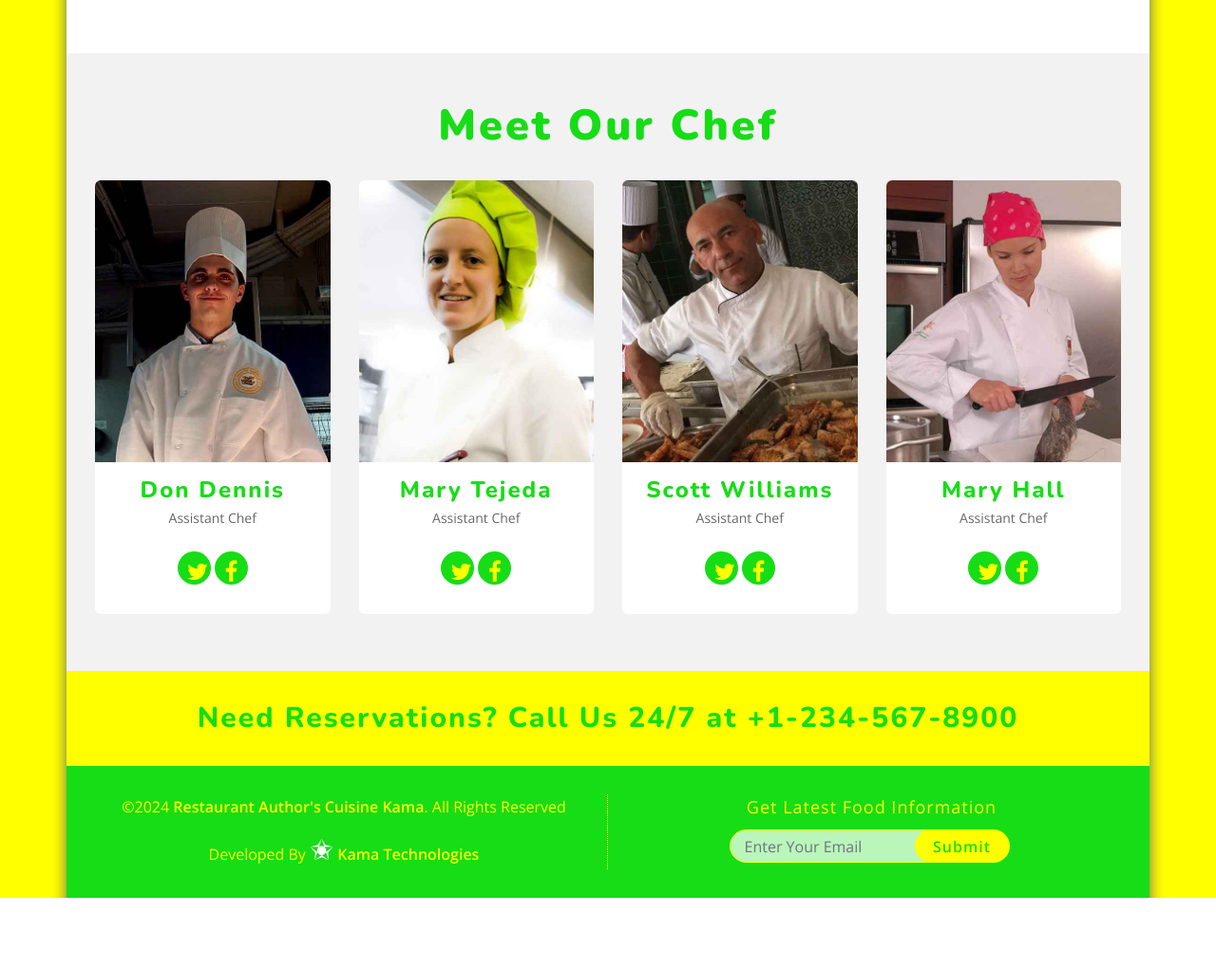
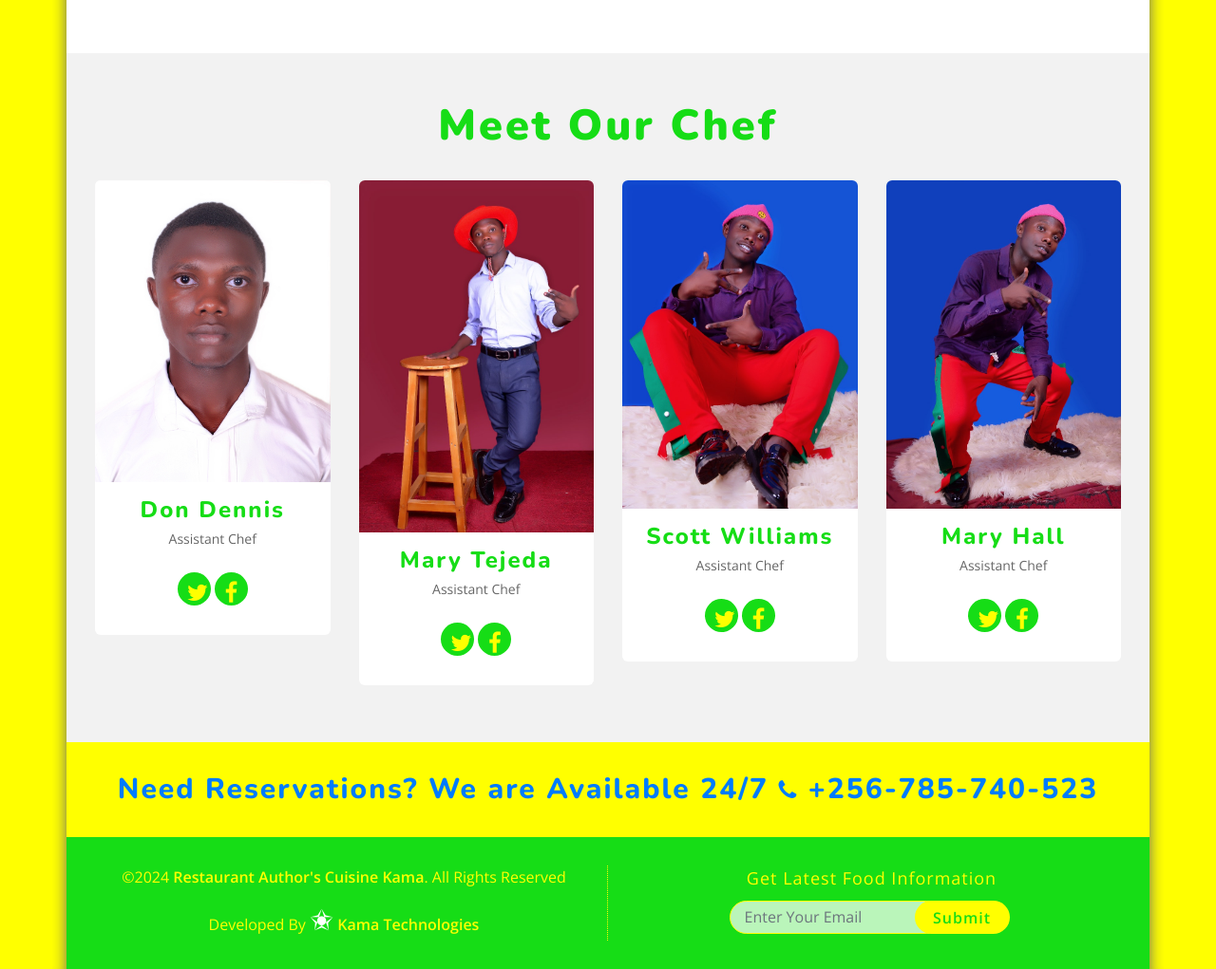
Before and after one commit to DeveloperJulias/Restaurant-Authors-Cuisine-Kama, a PHP site: page /about.php in a window 1280 px wide. Shown: the part 875-1896 px from the top of the page at 95% size. Before the commit the page ends 1821 px from the top, so only its background shows below. Run offline with PHP 8.4, Linux system fonts and the light colour scheme.

Commit message:
initial commit

```diff
--- a/about.php
+++ b/about.php
@@ -2,8 +2,7 @@
 <html lang="en">
     <head>
         <meta charset="utf-8">
-        <title>BD Restaurant</title>
-        <meta content="width=device-width, initial-scale=1.0" name="viewport">
+        <title>ABOUT US|AUTHOR'S CUISINE KAMA</title>        <meta content="width=device-width, initial-scale=1.0" name="viewport">
         <meta content="" name="keywords">
         <meta content="" name="description">
 
@@ -135,7 +134,7 @@
                     <div class="row">
                         <div class="col-sm-6 col-md-3">
                             <div class="single-team">
-                                <img src="img/team-1.jpg" alt="">
+                                <img src="./img/CEO.JPG" alt="">
                                 <h4>Don Dennis</h4>
                                 <p>Assistant Chef</p>
                                 <ul class="icon">
@@ -147,7 +146,7 @@
 
                         <div class="col-sm-6 col-md-3">
                             <div class="single-team">
-                                <img src="img/team-2.jpg" alt="">
+                                <img src="./IMG/mipicto (1).jpg" alt="">
                                 <h4>Mary Tejeda</h4>
                                 <p>Assistant Chef</p>
                                 <ul class="icon">
@@ -159,7 +158,7 @@
 
                         <div class="col-sm-6 col-md-3">
                             <div class="single-team">
-                                <img src="img/team-3.jpg" alt="">
+                                <img src="./img/mipicto (4).jpg" alt="">
                                 <h4>Scott Williams</h4>
                                 <p>Assistant Chef</p>
                                 <ul class="icon">
@@ -171,7 +170,7 @@
 
                         <div class="col-sm-6 col-md-3">
                             <div class="single-team">
-                                <img src="img/team-4.jpg" alt="">
+                                <img src="./img/mipicto (5).jpg" alt="">
                                 <h4>Mary Hall</h4>
                                 <p>Assistant Chef</p>
                                 <ul class="icon">
--- a/admin-login.php
+++ b/admin-login.php
@@ -3,8 +3,7 @@
 <head>
     <meta charset="utf-8">
     <meta name="viewport" content="width=device-width, initial-scale=1.0">
-    <title>BD Restaurant</title>
-    <link href="https://fonts.googleapis.com/css?family=Open+Sans:300,400,600|Nunito:600,700,800,900" rel="stylesheet">
+    <title>ADMIN LOGIN|AUTHOR'S CUISINE KAMA</title>    <link href="https://fonts.googleapis.com/css?family=Open+Sans:300,400,600|Nunito:600,700,800,900" rel="stylesheet">
     <link href="vendor/bootstrap/css/bootstrap.min.css" rel="stylesheet">
     <link href="vendor/font-awesome/css/font-awesome.min.css" rel="stylesheet">
     <link href="vendor/animate/animate.min.css" rel="stylesheet">
--- a/contact.php
+++ b/contact.php
@@ -2,8 +2,7 @@
 <html lang="en">
     <head>
         <meta charset="utf-8">
-        <title>BD Restaurant</title>
-        <meta content="width=device-width, initial-scale=1.0" name="viewport">
+        <title> CONTACT US|AUTHOR'S CUISINE KAMA</title>        <meta content="width=device-width, initial-scale=1.0" name="viewport">
         <meta content="" name="keywords">
         <meta content="" name="description">
 
--- a/includes/footer.php
+++ b/includes/footer.php
@@ -3,8 +3,8 @@
             <!-- Support Section Start -->
             <section id="support">
                 <div class="container">
-                    <h1>
-                        Need Reservations? Call Us 24/7 at +1-234-567-8900
+                    <h1 class="text-primary">
+                        Need Reservations? We are Available 24/7 <i class="fa fa-phone"></i>  +256-785-740-523
                     </h1>
                 </div>
             </section>
@@ -14,8 +14,6 @@
                 <div class="col-sm-6">
                     <div class="copyright">
                         <p> &copy;<?php echo date('Y');?> <a href="">Restaurant Author's Cuisine Kama</a>. All Rights Reserved</p>
-                        <!-- &rAarr; -->
-                        <!--/*** This template is free as long as you keep the footer author’s credit link/attribution link/backlink. If you'd like to use the template without the footer author’s credit link/attribution link/backlink, you can purchase the Credit Removal License from "./order.php/credit-removal". Thank you for your support. ***/-->
                         <p> Developed By <span style="color: white; font-size:30px;" >&#10028;</span>  <a href="https://www.kamatechnologies.co.in">Kama Technologies</a></p>
                     </div>
                 </div>
--- a/register-products.php
+++ b/register-products.php
@@ -2,8 +2,7 @@
 <html lang="en">
     <head>
         <meta charset="utf-8">
-        <title>BD Restaurant</title>
-        <meta content="width=device-width, initial-scale=1.0" name="viewport">
+        <title>REGISTER PRODUCTS|AUTHOR'S CUISINE KAMA</title>        <meta content="width=device-width, initial-scale=1.0" name="viewport">
         <meta content="" name="keywords">
         <meta content="" name="description">
 
```
Also changed, not shown: index.php (+8 -8 lines), img/20240626_120902.jpg (added), img/CEO.JPG (added), img/app (2).png (added), img/kama tech..png (added), img/mipicto (1).jpg (added), img/mipicto (4).jpg (added), img/mipicto (5).jpg (added).
